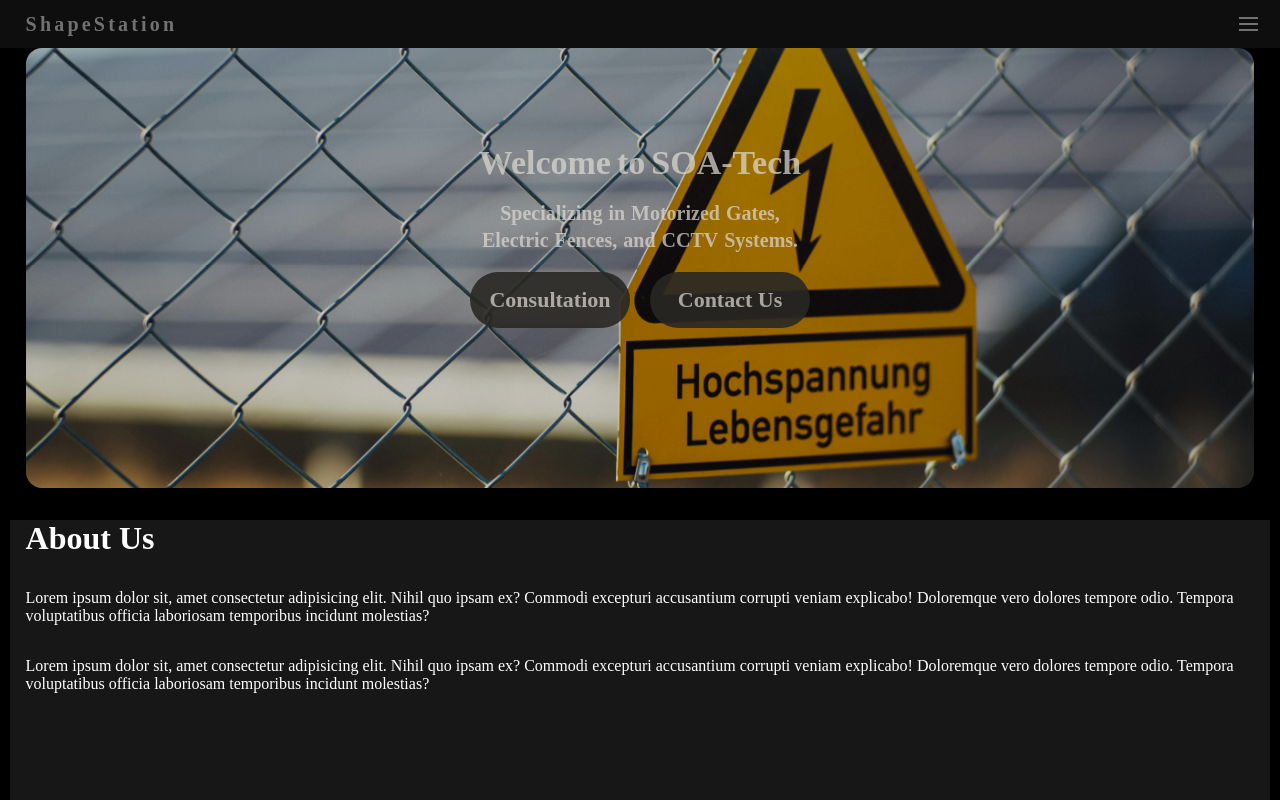
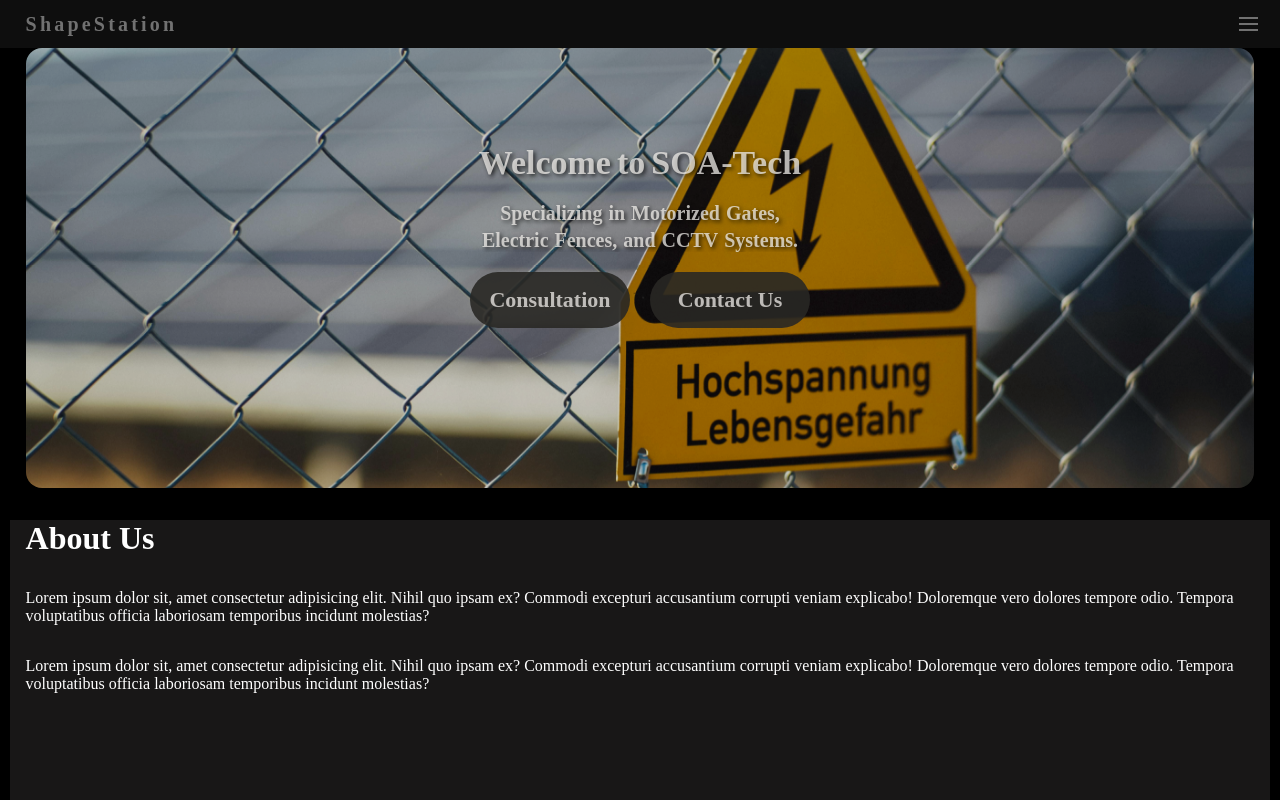
Before and after one commit to firemasterleo/shapestation2, a Vue app: page /TestPage in a window 1280 px wide. Shown: the top 800 px of the page. Built offline with nearby package versions, Linux system fonts and the light colour scheme.

Commit message:
Update TestPage.vue

```diff
--- a/src/components/TestPage.vue
+++ b/src/components/TestPage.vue
@@ -203,7 +203,8 @@
                     overflow: hidden;
                     // flex-direction: column;
                     gap: 6px;
-                    color: rgba(219, 215, 209, 0.731);
+                    color: rgba(239, 236, 232, 0.753);
+                    text-shadow: 2px 2px 4px rgba(0, 0, 0, 0.7);
                     // margin-left: 2rem;
                     font-size: 34px;
 
@@ -217,8 +218,8 @@
                     gap: 4px;
                     flex-direction: column;
                     font-size: 20px;
-                    color: rgba(219, 215, 209, 0.731);
-
+                    color: rgba(239, 236, 232, 0.753);
+                    text-shadow: 2px 2px 4px rgba(0, 0, 0, 0.7);
                     overflow: hidden;
 
 
@@ -256,8 +257,8 @@
                         height: 3.5rem;
                         width: 10rem;
                     background-color: rgba(41, 40, 36, 0.893);
-                    color: rgba(219, 215, 209, 0.731);
-
+                    color: rgba(239, 236, 232, 0.753);
+                    // text-shadow: 2px 2px 4px rgba(0, 0, 0, 0.7);
 
 
 
@@ -265,7 +266,7 @@
                     .services {
                         border: none;
                         background-color: rgba(41, 40, 36, 0.893);
-                        color: rgba(219, 215, 209, 0.731);
+                        color: rgba(239, 236, 232, 0.753);
 
 
                     width: 10rem;
```
